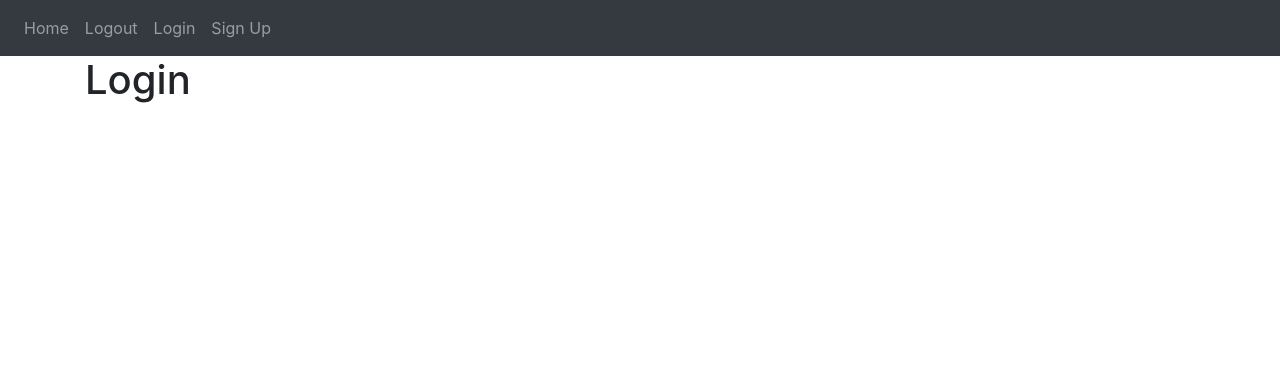
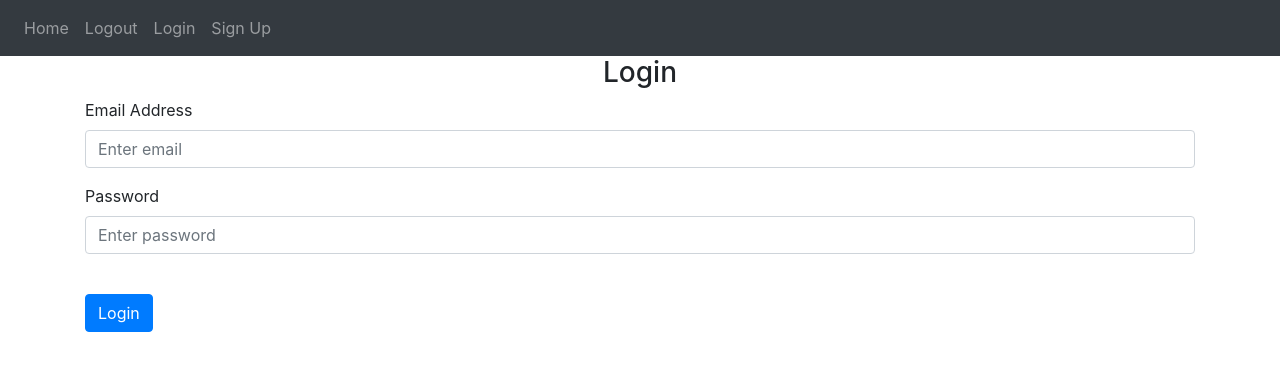
Before and after one commit to pierluigicolombo/WebAppNotes, a Flask app: page /login in a window 1280 px wide. Shown: the top 371 px of the page. Run offline with Flask 2, Linux system fonts and the light colour scheme; some libraries are stand-ins or nearby versions.

Commit message:
front end login page completed

```diff
--- a/website/templates/login.html
+++ b/website/templates/login.html
@@ -1,4 +1,25 @@
 {% extends "base.html" %} {% block title %}Login{% endblock %}
 
-{% block content %} <h1>Login</h1>
+{% block content %}
+<form method="POST">
+    <h3 align="center">Login</h3>
+    <div class="form-group">
+        <label for="email">Email Address</label>
+        <input
+            type="email"
+            class="form-control"
+            id="email" name="name"
+            placeholder="Enter email">
+    </div>
+    <div class="form-group">
+        <label for="password">Password</label>
+        <input
+            type="password"
+            class="form-control"
+            id="password" name="password"
+            placeholder="Enter password">
+    </div>
+    <br \>
+    <button type="submit" class="btn btn-primary">Login</button>
+</form>
 {% endblock %}
```
